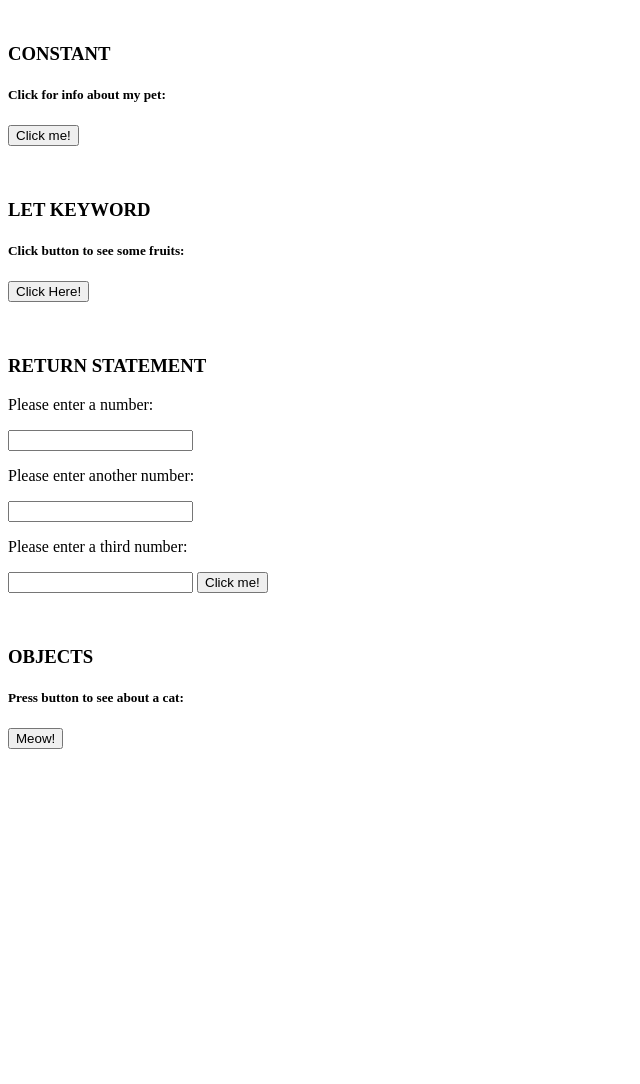
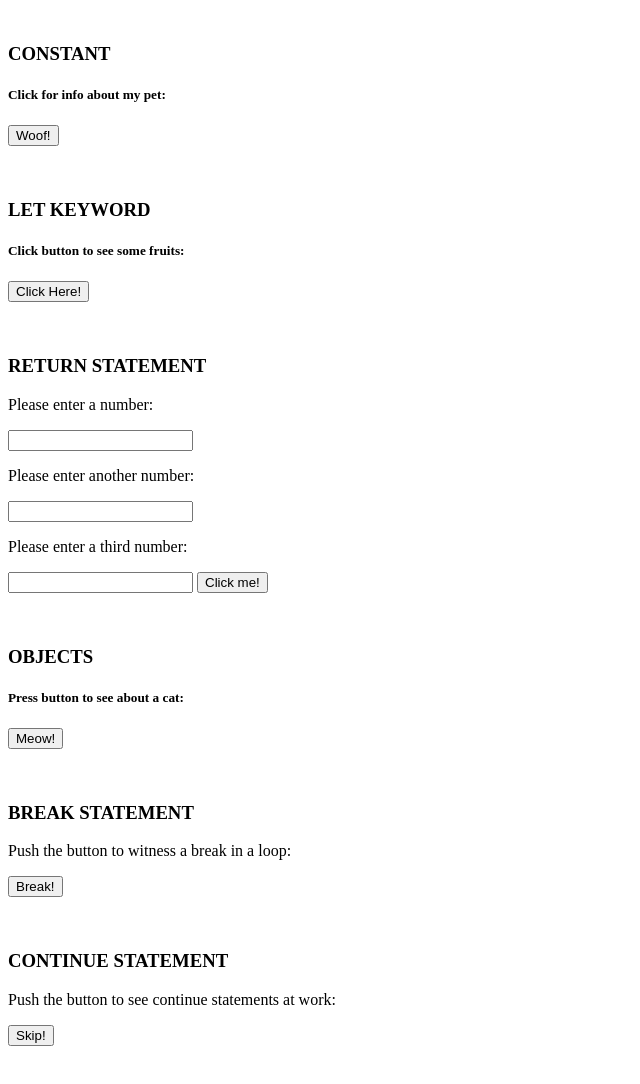
Before and after one commit to Libbybacon/JavaScript-Projects, a plain HTML site: page JavaScript/Basic_JavaScript Projects/Project10_loops_arrays/index.html in a window 1280 px wide. Shown: the part 600-1684 px from the top of the page, without its empty margins (0-640 px from the left). Before the commit the page ends 1391 px from the top, so only its background shows below. Drawn offline with Linux system fonts and the light colour scheme.

Commit message:
JavaScript project 10
break and continue statements

```diff
--- a/JavaScript/Basic_JavaScript Projects/Project10_loops_arrays/JS/main.js
+++ b/JavaScript/Basic_JavaScript Projects/Project10_loops_arrays/JS/main.js
@@ -67,12 +67,11 @@ function showResult() { //Create function 'showResult'
     var B = document.getElementById("num2").value;   //Declare local variables and assign them values of inputs in the doc
     var C = document.getElementById("num3").value;
     var D = equationFunction(A, B, C);  //Declare local variable and assign it the return value of the function 'equationFunction'
-    document.getElementById("result").innerHTML = A + " times " + B + " divided by "
-                                                + C + " equals: " + D; //Displaying strings and variable values in doc
+    document.getElementById("result").innerHTML = A + " times " + B + " divided by " + C + " equals: " + D; //Displaying strings and variable values in doc
 }
 function equationFunction(x, y, z) { //Create function 'equationFunction' and assign it parameters x,y,z
-    var D = x * y / z;  //Assign equation to value of variable D
-    return D; //Return the result of the equation assigned to variable D
+    var S = x * y / z;  //Assign equation to value of variable S
+    return S; //Return the result of the equation assigned to variable S
 }
 
 //=============== OBJECTS ===============//
@@ -89,3 +88,34 @@ function catFunction() { //Create function 'catFunction'
     };
     document.getElementById("about").innerHTML = cat.about(); //Display value of 'about' characteristic of 'cat' object in doc
 }
+
+//============ BREAK STATEMENT ===========//
+
+//Break statement jumps out of a loop when a condition is met,
+ //continues executing code after loop
+
+ function breakFunction() { //Create function 'breakFunction
+     let letters = ["S", "T", "O", "P", " ", "N", "O", "W", " ", 4, "R", "E", "A", "L"]; // Assign array to value of variable 'letters'
+     var text = ""; //Declare local variable 'text'
+     var i; //Declare local variable 'i'
+     for (i = 0; i < letters.length; i ++){  //Set conditions for for loop
+        if (letters[i] === 4) {break;} //Set condition for breaking out of loop
+         text += letters[i];
+    }
+    document.getElementById("broken").innerHTML = text; //Display value of variable 'text' in document
+ }
+
+ //========== CONTINUE STATEMENT ==========//
+ //Skips over one iteration of loop that meets specific conditions, continues to next iterations
+
+ function skipFunction() {
+     let words = ["This ", "is ", "not ", "how ", "the ", "don't ", "skip ", "not ", "function ", "works!"];
+     var sentence = "";
+     var i;
+     for(i = 0; i < words.length; i++){
+        if (words[i] === "not ") {continue;}
+        if (words[i] === "don't ") {continue;}
+     sentence += words[i];
+    }
+    document.getElementById("skipped").innerHTML = sentence;
+}
--- a/JavaScript/Basic_JavaScript Projects/Project10_loops_arrays/index.html
+++ b/JavaScript/Basic_JavaScript Projects/Project10_loops_arrays/index.html
@@ -39,7 +39,7 @@
 
         <h3>CONSTANT</h3>
         <h5>Click for info about my pet:</h5>
-        <button onclick="constantFunction()">Click me!</button>
+        <button onclick="constantFunction()">Woof!</button>
         <p id="animal"></p><br>
 
         <!----------- LET KEYWORD ------------>
@@ -71,5 +71,19 @@
         <button onclick="catFunction()">Meow!</button>
         <p id="about"></p><br>
 
+        <!---------- BREAK STATEMENT --------->
+
+        <h3>BREAK STATEMENT</h3>
+        <p>Push the button to witness a break in a loop:</p>
+        <button onclick="breakFunction()">Break!</button>
+        <p id="broken"></p><br>
+
+        <!--------- CONTINUE STATEMENT -------->
+
+        <h3>CONTINUE STATEMENT</h3>
+        <p>Push the button to see continue statements at work:</p>
+        <button onclick="skipFunction()">Skip!</button>
+        <p id="skipped"></p><br>
+
     </body>
 </html>
```
